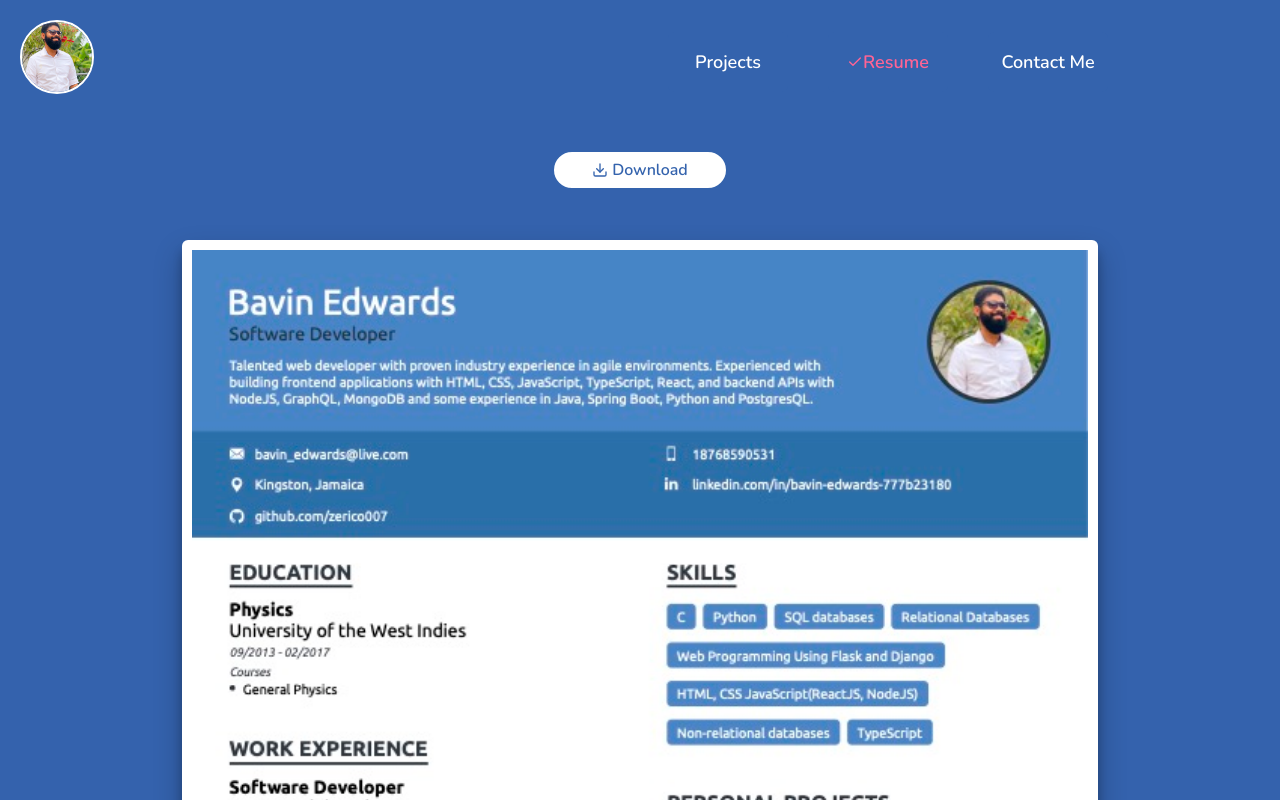
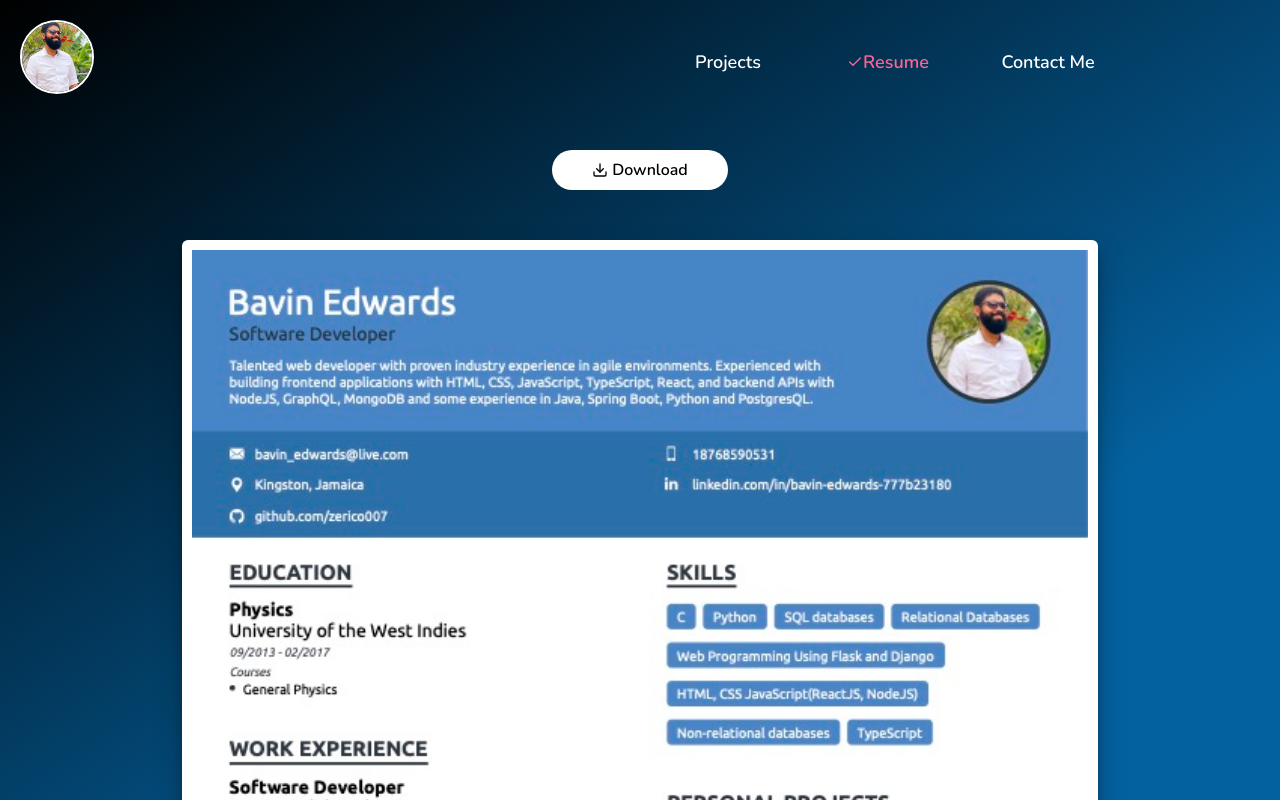
Before and after one commit to zerico007/profile, a React (Create React App) app: page / in a window 1280 px wide. Both pictures are taken after a click on the element "Resume". Shown: the top 800 px of the page. Built offline with nearby package versions, Linux system fonts and the light colour scheme.

Commit message:
niceness

```diff
--- a/src/components/App.js
+++ b/src/components/App.js
@@ -29,7 +29,7 @@ function App() {
 
   useEffect(() => {
     checkIfMobile();
-  }, [setMobile]);
+  }, [setMobile, checkIfMobile]);
 
   useEffect(() => {
     window.scroll({
@@ -38,7 +38,7 @@ function App() {
       behavior: "smooth",
     });
     checkIfMobile();
-  }, [route, orientation]);
+  }, [route, orientation, checkIfMobile]);
 
   useEffect(() => {
     isPortrait() ? setOrientation("portrait") : setOrientation("landscape");
@@ -48,7 +48,8 @@ function App() {
     position: absolute;
     top: 100px;
     width: 100vw;
-    height: 100vh;
+    height: auto;
+
   `;
 
   return (
--- a/src/components/Contacts.js
+++ b/src/components/Contacts.js
@@ -16,10 +16,10 @@ const ContactBox = styled.div`
   transition: all 0.3s ease-in-out;
   cursor: pointer;
   background: white;
-  color: #3463ad;
-  border: 2px solid #3463ad;
+  color: var(--main-blue);
+  border: 2px solid var(--main-blue);
   &:hover {
-    background: #3463ad;
+    background: var(--main-blue);
     color: white;
     border: 2px solid white;
     transform: scale(1.2);
--- a/src/components/Home.js
+++ b/src/components/Home.js
@@ -90,7 +90,7 @@ const Footer = styled.div`
   animation: bounce 1s infinite alternate;
   cursor: pointer;
   &:hover {
-    color: #78fff1;
+    color: #ff6495;
   }
 `;
 
--- a/src/components/NavBar.js
+++ b/src/components/NavBar.js
@@ -11,9 +11,9 @@ const NavDiv = styled.div`
   width: 100%;
   height: 120px;
   padding: 20px;
-  background: #3463ad;
   z-index: 10;
   box-sizing: border-box;
+  border-bottom: none;
 `;
 
 const ImgDiv = styled.div`
@@ -40,7 +40,7 @@ const NavButtonsDiv = styled.div`
   flex-direction: row;
   justify-content: space-evenly;
   align-items: center;
-  background: none;
+  background: transparent;
   float: right;
   margin-top: 0.75rem;
   margin-right: 7rem;
@@ -53,7 +53,7 @@ const NavButton = styled.div`
   display: flex;
   align-items: center;
   justify-content: center;
-  background: #3463ad;
+  background: transparent;
   border: none;
   border-radius: 6px;
   font-size: ${(props) => (props.mobileSite ? "24px" : "18px")};
@@ -83,7 +83,7 @@ const mobileDivStyles = {
   zIndex: "100",
   width: "110vw",
   transform: "translateX(-5px)",
-  background: "#3463ad",
+  background: "var(--main-blue)",
   backgroundSize: "cover",
   backgroundRepeat: "no-repeat",
   height: "90vh",
--- a/src/components/Resume.js
+++ b/src/components/Resume.js
@@ -15,7 +15,7 @@ const ResumeDiv = styled.div`
   background: white;
   box-shadow: rgba(0, 0, 0, 0.25) 0px 14px 28px,
     rgba(0, 0, 0, 0.22) 0px 10px 10px;
-  animation: enterBottom 1s;
+  animation: fadeIn 1s;
 `;
 
 const DownloadButton = styled.button`
@@ -24,8 +24,8 @@ const DownloadButton = styled.button`
   width: 11rem;
   height: 2.5rem;
   background: white;
-  color: #3463ad;
-  border: 2px solid #3463ad;
+  color: var(--main-blue);
+  border: 2px solid var(--main-blue);
   border-radius: 20px;
   outline: none;
   cursor: pointer;
@@ -38,7 +38,7 @@ const DownloadButton = styled.button`
   transition: all 0.3s ease-in-out;
   animation: enterLeft 1s;
   &:hover {
-    background: #3463ad;
+    background: var(--main-blue);
     color: white;
     border: 2px solid white;
     transform: scale(1.2);
--- a/src/index.css
+++ b/src/index.css
@@ -1,7 +1,15 @@
+:root {
+  --main-blue: linear-gradient(147deg, #000000 0%, #04619f 74%);
+
+}
+
 body {
   margin: 0;
   font-family: "Nunito", sans-serif;
-  background: rgba(52, 98, 173);
+  background: var(--main-blue);
+  height: 100%;
+  background-repeat: no-repeat;
+  background-attachment: fixed;
   -webkit-font-smoothing: antialiased;
   -moz-osx-font-smoothing: grayscale;
 }
@@ -21,10 +29,12 @@ span {
 
 @keyframes enterLeft {
   0% {
-    transform: translateX(-1500px);
+    transform: translateX(-200px);
+    opacity: 0;
   }
   100% {
     transform: translateX(0);
+    opacity: 1;
   }
 }
 
@@ -79,15 +89,18 @@ span {
 @keyframes fadeIn {
   0% {
     opacity: 0;
-    transform: translateY(100px);
+    transform: translateY(200px);
+    transform: scale(0.2);
   }
   50% {
     opacity: 0;
-    transform: translateY(50px);
+    transform: translateY(100px);
+    transform: scale(0.7);
   }
   100% {
     opacity: 1;
     transform: translateY(0);
+    transform: scale(1);
   }
 }
 
```
